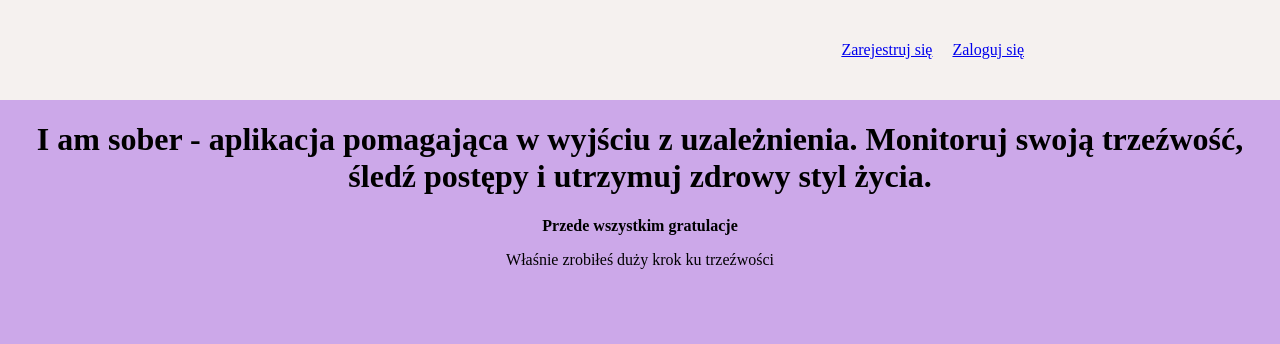
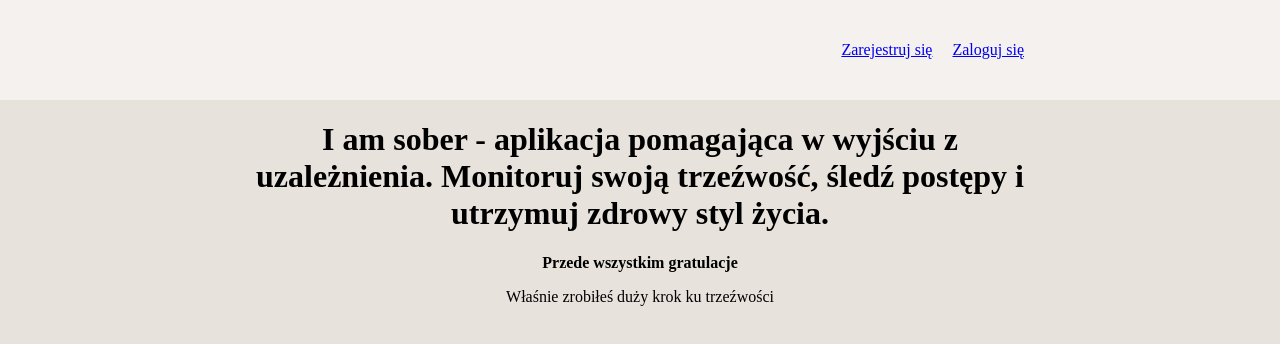
Before and after one commit to RadekPalka/react-i-am-sober, a React (Vite) app: page / in a window 1280 px wide. Shown: the top 344 px of the page. Built offline with nearby package versions, Linux system fonts and the light colour scheme.

Commit message:
wip: continue styling application

```diff
--- a/src/components/Header.tsx
+++ b/src/components/Header.tsx
@@ -1,6 +1,8 @@
 import styled from 'styled-components';
 import { Link } from 'react-router-dom';
-const StyledHeader = styled.header``;
+const StyledHeader = styled.header`
+	background-color: #e7e2dc;
+`;
 const StyledNav = styled.nav`
 	background-color: #f5f1ef;
 	right: 0;
@@ -27,7 +29,10 @@ const StyledLi = styled.li`
 	display: inline-block;
 	line-height: 100px;
 `;
-const StyledHeaderContent = styled.div``;
+const StyledHeaderContent = styled.div`
+	margin: 0 auto;
+	width: 60%;
+`;
 const StyledCongratulationsParagraph = styled.p`
 	text-align: center;
 	font-weight: 600;
```
